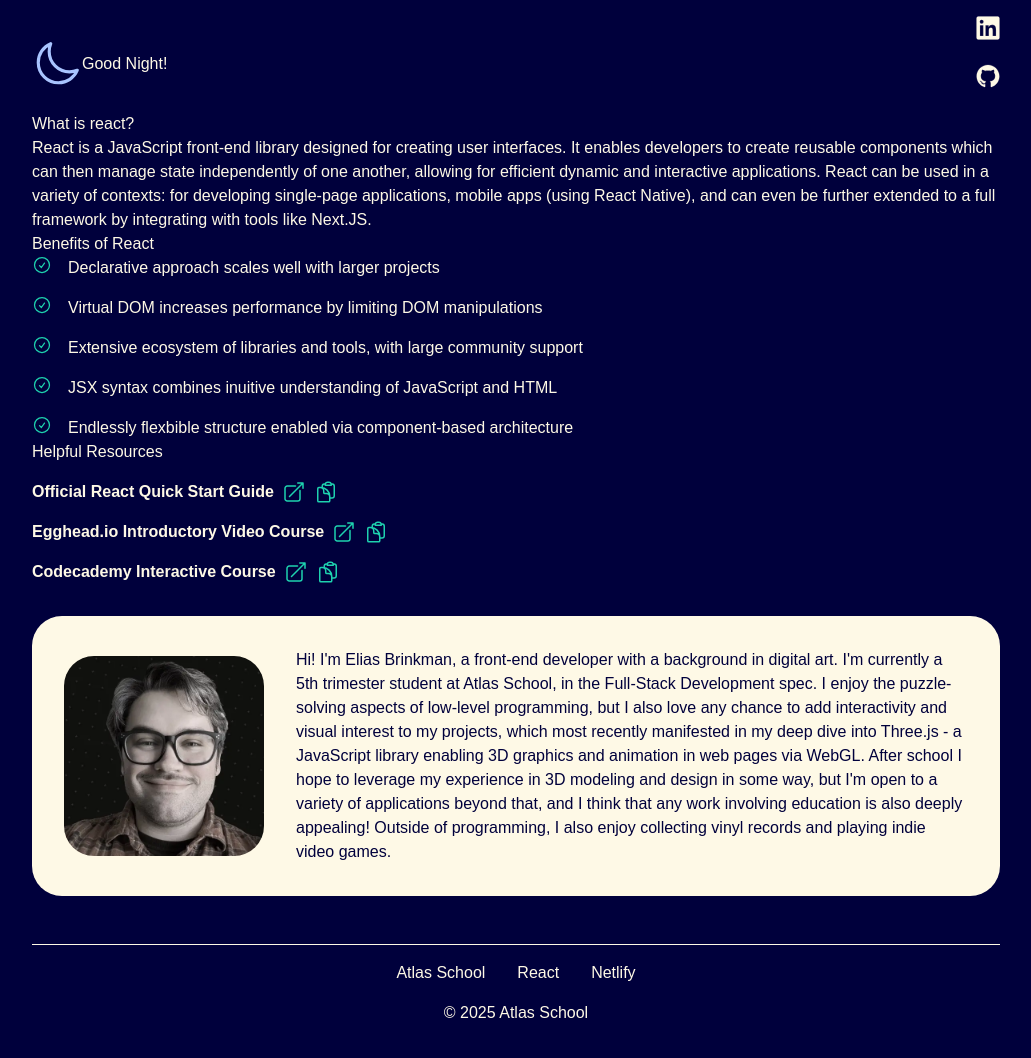
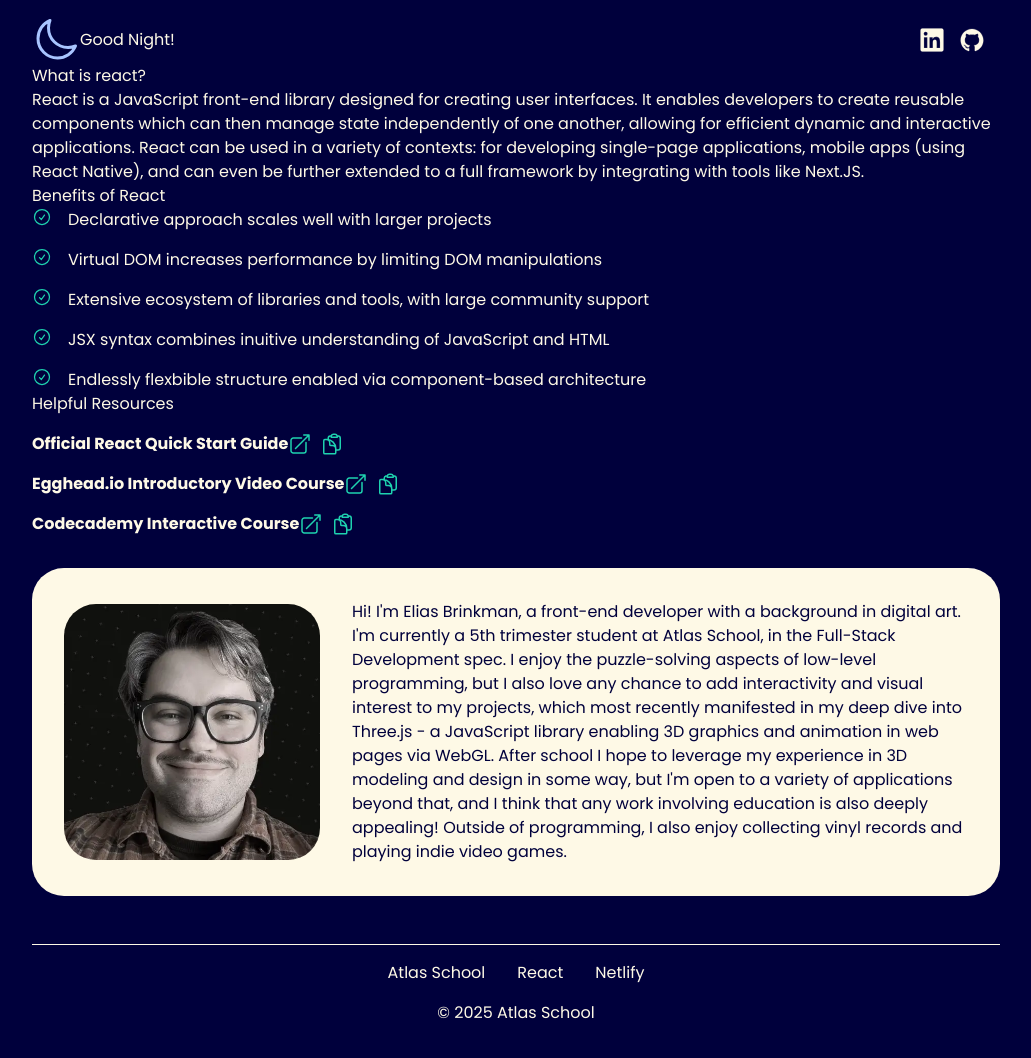
Before and after one commit to EliBrank/atlas-react-and-jsx, a React (Vite) app: page / in a window 1280 px wide. Shown: the top 1058 px of the page, without its empty margins (124-1155 px from the left). Built offline with nearby package versions, Linux system fonts and the light colour scheme.

Commit message:
update css elements to use tailwind

```diff
--- a/src/App.jsx
+++ b/src/App.jsx
@@ -12,12 +12,12 @@
         React is a JavaScript front-end library designed for creating user interfaces. It enables developers to create reusable components which can then manage state independently of one another, allowing for efficient dynamic and interactive applications. React can be used in a variety of contexts: for developing single-page applications, mobile apps (using React Native), and can even be further extended to a full framework by integrating with tools like Next.JS.
       </Section>
       <Section title="Benefits of React">
-        <ul>
-          <li>Declarative approach scales well with larger projects</li>
-          <li>Virtual DOM increases performance by limiting DOM manipulations</li>
-          <li>Extensive ecosystem of libraries and tools, with large community support</li>
-          <li>JSX syntax combines inuitive understanding of JavaScript and HTML</li>
-          <li>Endlessly flexbible structure enabled via component-based architecture</li>
+        <ul className="p-0 m-0">
+          <li className="listBullet listItem">Declarative approach scales well with larger projects</li>
+          <li className="listBullet listItem">Virtual DOM increases performance by limiting DOM manipulations</li>
+          <li className="listBullet listItem">Extensive ecosystem of libraries and tools, with large community support</li>
+          <li className="listBullet listItem">JSX syntax combines inuitive understanding of JavaScript and HTML</li>
+          <li className="listBullet listItem">Endlessly flexbible structure enabled via component-based architecture</li>
         </ul>
       </Section>
       <Section title="Helpful Resources">
--- a/src/components/AboutMe.jsx
+++ b/src/components/AboutMe.jsx
@@ -1,7 +1,7 @@
 const AboutMe = ({children}) => {
   return (
-    <div className="about-me">
-      <img src="/headshot.webp" alt="Elias Brinkman headshot" />
+    <div className="about-me bg-offwhite text-blue p-8 rounded-4xl flex items-center">
+      <img src="/headshot.webp" alt="Elias Brinkman headshot" className="w-3xs rounded-4xl mr-8" />
       <p>{children}</p>
     </div>
   );
--- a/src/components/CopyLink.jsx
+++ b/src/components/CopyLink.jsx
@@ -5,7 +5,7 @@
     <img
       src={copyIcon}
       alt="Copy file icon"
-      className="copy"
+      className="ml-2 cursor-pointer"
       onClick={() => {copyToClipboard(link)}}
     />
   );
--- a/src/components/Footer.jsx
+++ b/src/components/Footer.jsx
@@ -3,12 +3,12 @@
 const Footer = () => {
   const currentYear = new Date().getFullYear();
   return (
-    <footer>
-      <ul>
+    <footer className="pt-0 pb-12 px-12 mt-12 flex flex-col items-center justify-center border-t-offwhite border-t">
+      <ul className="list-none flex justify-center items-center p-0">
         {/* for each link item in links json, create a list item with anchor tag */}
         {footerLinks.map(linkItem => (
-          <li key={linkItem.id}>
-            <a href={linkItem.link}>{linkItem.label}</a>
+          <li key={linkItem.id} className="before:content-none p-4">
+            <a href={linkItem.link} className="text-offwhite no-underline">{linkItem.label}</a>
           </li>
         ))}
       </ul>
--- a/src/components/Greeting.jsx
+++ b/src/components/Greeting.jsx
@@ -6,10 +6,11 @@
   const timeOfDay = getTimeOfDay(currentTime);
   // it is daytime if it is morning or afternoon
   const isDaytime = timeOfDay == 'Morning' || timeOfDay == 'Afternoon' ? true : false;
-  return <div className="greeting">
+  return <div className="flex items-center">
     <img
       src={isDaytime ? dayIcon : nightIcon}
       alt={isDaytime ? "sun icon" : "moon icon"}
+      className="w-12"
     />
     <h1>Good {timeOfDay}!</h1>
   </div>;
--- a/src/components/HelpfulResource.jsx
+++ b/src/components/HelpfulResource.jsx
@@ -3,7 +3,7 @@
 
 const HelpfulResource = ({link, label}) => {
   return (
-    <div className="helpful-resource">
+    <div className="helpful-resource flex mt-4 items-center font-bold text-offwhite no-underline last:mb-8">
       <span>{label}</span>
       <OpenLink link={link} />
       <CopyLink link={link} />
--- a/src/components/OpenLink.jsx
+++ b/src/components/OpenLink.jsx
@@ -1,7 +1,7 @@
 import openIcon from '../assets/open.svg';
 
 const OpenLink = ({link}) => {
-  return <a href={link} target="_blank">
+  return <a href={link} target="_blank" className="text-offwhite no-underline flex">
     <img src={openIcon} alt="Open file icon" />
   </a>
 }
--- a/src/components/SocialLinks.jsx
+++ b/src/components/SocialLinks.jsx
@@ -2,11 +2,11 @@
 import githubIcon from '../assets/github.svg'
 
 const SocialLinks = () => {
-  return <div className="social-links">
-    <a href="https://www.linkedin.com/in/elias-brinkman/" target="_blank">
+  return <div className='flex flex-row'>
+    <a href="https://www.linkedin.com/in/elias-brinkman/" target="_blank" className='mr-4'>
       <img src={linkedinIcon} alt="LinkedIn Icon" />
     </a>
-    <a href="https://github.com/EliBrank/atlas-react-and-jsx" target="_blank">
+    <a href="https://github.com/EliBrank/atlas-react-and-jsx" target="_blank" className='mr-4'>
       <img src={githubIcon} alt="GitHub Icon" />
     </a>
   </div>
--- a/src/index.css
+++ b/src/index.css
@@ -1,9 +1,40 @@
+@import url("https://fonts.googleapis.com/css2?family=Poppins:ital,wght@0,100;0,200;0,300;0,400;0,500;0,600;0,700;0,800;0,900;1,100;1,200;1,300;1,400;1,500;1,600;1,700;1,800;1,900&display=swap");
 @import "tailwindcss";
-@import url("https://fonts.googleapis.com/css2?family=Poppins:ital,wght@0,100;0,200;0,300;0,400;0,500;0,600;0,700;0,800;0,900;1,100;1,200;1,300;1,400;1,500;1,600;1,700;1,800;1,900&display=swap");
+
+@theme {
+  --color-off-white-light: #fffcf2;
+  --color-blue: #00003c;
+  --color-blue-light: #64648c;
+  --color-beige: #f7f0dc;
+  --color-teal: #1ed2af;
+  --color-red: #d00414;
+  --color-light-beige: #f7ede8;
+  --color-yellow: #edc14b;
+  --color-white: white;
+  --color-beige-background: rgba(240, 220, 210, 0.5);
+  --color-offwhite: #fef9e6;
+  --color-transparent: transparent;
+}
+
+@layer base {
+  body {
+    @apply bg-blue text-offwhite;
+  }
+}
+
+@layer components {
+  .listBullet {
+    @apply before:flex before:items-center before:justify-center before:w-5 before:h-5 before:mr-4 before:content-[url("./assets/check.svg")]
+  }
+
+  .listItem {
+    @apply list-none flex items-center pt-4 first:pt-0
+  }
+}
 
 :root {
   font-family: "Poppins", sans-serif;
-  --off-white-light: #fffcf2;
+  /* --off-white-light: #fffcf2;
   --blue: #00003c;
   --blue-light: #64648c;
   --beige: #f7f0dc;
@@ -17,7 +48,7 @@
   --transparent: transparent;
 
   background: var(--blue);
-  color: var(--offwhite);
+  color: var(--offwhite); */
 }
 
 /* .app, .App { */
@@ -32,41 +63,41 @@
 /*   align-items: center; */
 /* } */
 
-.greeting {
+/* .greeting {
   display: flex;
   align-items: center;
-}
+} */
 
-.greeting img {
+/* .greeting img {
   width: 50px;
-}
+} */
 
-.social-links a {
+/* .social-links a {
   margin-right: 1rem;
-}
+} */
 
-.about-me {
+/* .about-me {
   background: var(--offwhite);
   color: var(--blue);
   padding: 2rem;
   border-radius: 30px;
   display: flex;
   align-items: center;
-}
+} */
 
-.about-me img {
+/* .about-me img {
   width: 200px;
   border-radius: 30px;
   margin-right: 2rem;
-}
+} */
 
-li::marker {
+/* li::marker {
   display: flex;
   align-items: center;
   justify-content: center;
-}
+} */
 
-li::before {
+/* li::before {
   content: url("./assets/check.svg");
   display: flex;
   align-items: center;
@@ -74,50 +105,51 @@
   width: 20px;
   height: 20px;
   margin-right: 1rem;
-}
-ul {
+} */
+
+/* ul {
   padding: 0;
   margin: 0;
-}
+} */
 
-li {
+/* li {
   list-style: none;
   display: flex;
   align-items: center;
   padding-top: 1rem;
-}
+} */
 
-li:first-child {
+/* li:first-child {
   padding-top: 0;
-}
+} */
 
-.helpful-resource:last-child {
+/* .helpful-resource:last-child {
   margin-bottom: 2rem;
-}
+} */
 
-.helpful-resource {
+/* .helpful-resource {
   margin-top: 1rem;
   display: flex;
   align-items: center;
   font-weight: bold;
-}
+} */
 
-.helpful-resource,
+/* .helpful-resource,
 .helpful-resource a {
   color: var(--offwhite);
   text-decoration: none;
   display: flex;
-}
+} */
 
-.helpful-resource img {
+/* .helpful-resource img {
   margin-left: 0.5rem;
-}
+} */
 
-.copy {
+/* .copy {
   cursor: pointer;
-}
+} */
 
-footer {
+/* footer {
   padding: 0 3rem 3rem 3rem;
   margin-top: 3rem;
   display: flex;
@@ -125,26 +157,26 @@
   align-items: center;
   justify-content: center;
   border-top: 1px solid var(--offwhite);
-}
+} */
 
-footer ul {
+/* footer ul {
   list-style: none;
   display: flex;
   justify-content: center;
   align-items: center;
   padding: 0;
-}
+} */
 
-footer ul li::before {
+/* footer ul li::before {
   content: none;
-}
+} */
 
-footer li,
+/* footer li,
 footer li:first-child {
   padding: 1rem;
-}
+} */
 
-footer a {
+/* footer a {
   color: var(--offwhite);
   text-decoration: none;
-}
+} */
```
